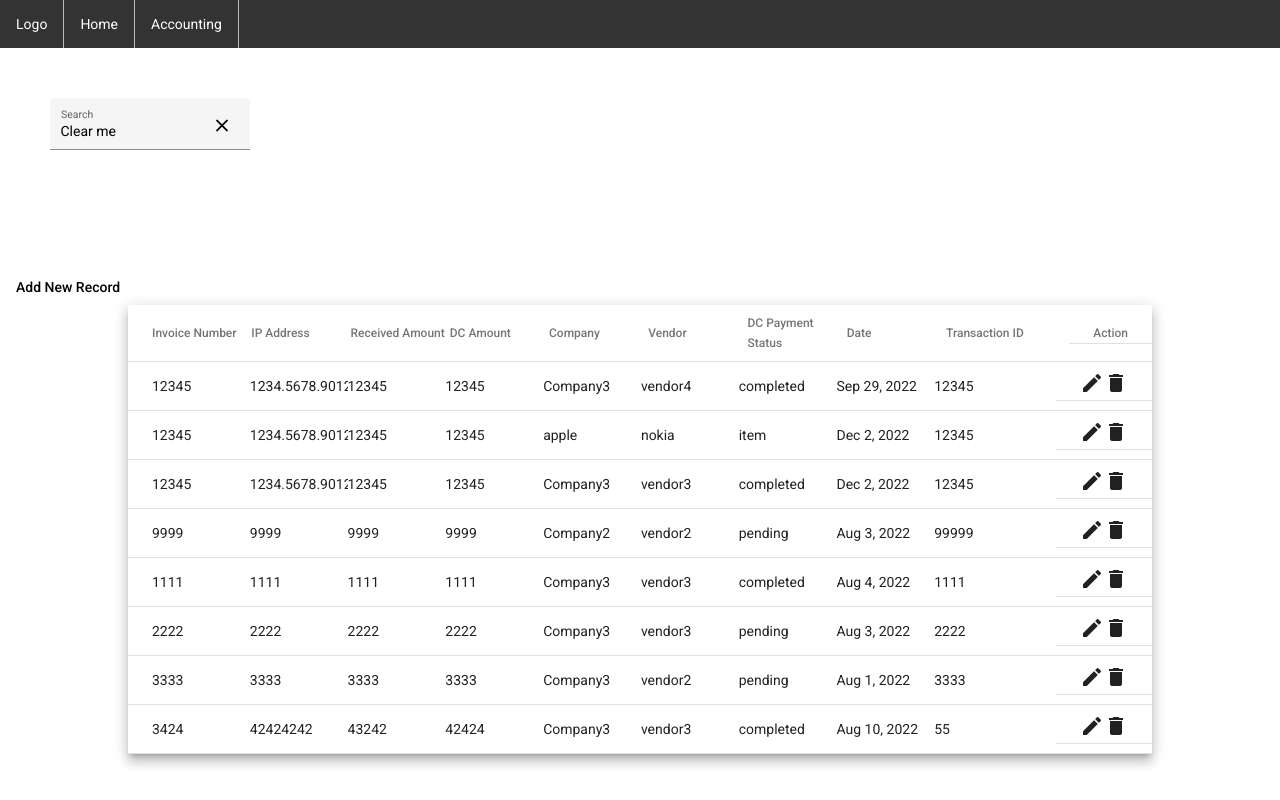
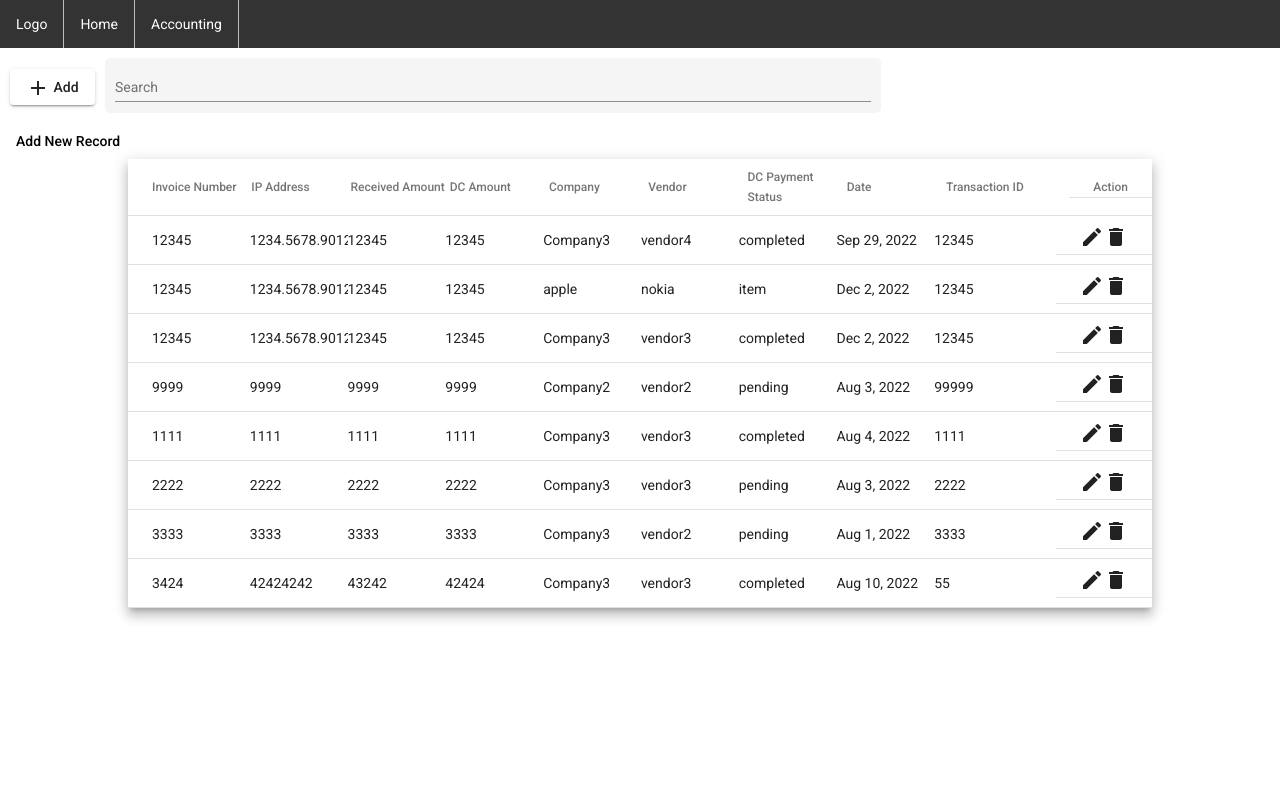
Before and after one commit to souravmandalcoder/Account-Crud, an Angular app: page /sales in a window 1280 px wide. Built offline with nearby package versions, Linux system fonts and the light colour scheme; data requests are answered from the project's data file.

Commit message:
implemented search

```diff
--- a/src/app/components/sales/sales.component.html
+++ b/src/app/components/sales/sales.component.html
@@ -1,21 +1,29 @@
-<div class="search">
-  <mat-form-field class="example-form-field-search" appearance="fill">
-    <mat-label>Search</mat-label>
-    <input matInput type="text" [(ngModel)]="value" />
+<div class="search-div">
+  <button mat-raised-button><mat-icon>add</mat-icon> Add</button>
+  <mat-form-field class="search-form-field" floatLabel="never">
+    <input
+      matInput
+      [(ngModel)]="searchKey"
+      placeholder="Search"
+      autocomplete="off"
+      (keyup)="applyFilter($any($event.target).value)"
+      #input
+    />
     <button
-      *ngIf="value"
+      mat-button
       matSuffix
       mat-icon-button
-      aria-label="Clear"
-      (click)="value = ''"
+      aria-label="clear"
+      *ngIf="searchKey"
+      (click)="onSearchClear()"
     >
       <mat-icon>close</mat-icon>
     </button>
   </mat-form-field>
 </div>
+
 <div class="sales-table">
   <button mat-button (click)="openDialog()">Add New Record</button>
-
   <div class="table">
     <mat-table [dataSource]="dataSource" class="mat-elevation-z8">
       <ng-container matColumnDef="invoiceNumber">
@@ -85,8 +93,18 @@
         </td>
       </ng-container>
 
+      <ng-container matColumnDef="loading">
+        <mat-footer-cell *matFooterCellDef colspan="6">
+          Loading Data...
+        </mat-footer-cell>
+      </ng-container>
+
       <mat-header-row *matHeaderRowDef="displayedColumns"></mat-header-row>
       <mat-row *matRowDef="let row; columns: displayedColumns"></mat-row>
+      <mat-footer-row
+        *matFooterRowDef="['loading']"
+        [ngClass]="{ hide: dataSource != null }"
+      ></mat-footer-row>
     </mat-table>
   </div>
 </div>
--- a/src/app/components/sales/sales.component.scss
+++ b/src/app/components/sales/sales.component.scss
@@ -7,11 +7,44 @@
     margin:auto
 }
 
-.sales-table{
-    padding-top: 50px;
+.hide{
+    display:none;
 }
 
-.example-form-field-search {
-    width: 200px;
-    padding:50px;
-  }
+mat-footer-row mat-footer-cell{
+    justify-content: center;
+    font-style: italic;
+}
+
+// Filter Control
+.search-div{
+    margin: 10px;
+}
+
+.search-form-field{
+    width: 60%;
+    height:45px;
+    margin-left:10px;
+    padding: 5px 10px;
+    background-color: #f5f5f5;
+    border-radius: 5px;
+
+}
+
+.search-form-field div.mat-form-field-underline{
+    display: none;
+}
+
+.search-form-field div.mat-form-field-infix{
+    border-top: 0px;
+}
+
+.search-form-field div.mat-form-field-wrapper{
+    padding-bottom: 0px;
+
+}
+
+.search-form-field div.mat-form-field-suffix button{
+    height: 32px;
+    width: 32px;
+}
--- a/src/app/components/sales/sales.component.ts
+++ b/src/app/components/sales/sales.component.ts
@@ -1,9 +1,12 @@
-import { Component, OnInit } from '@angular/core';
+import { Component, OnInit, ViewChild } from '@angular/core';
 import { MatDialog } from '@angular/material/dialog';
+import { MatPaginator } from '@angular/material/paginator';
+import { MatSort } from '@angular/material/sort';
 import { Sales } from 'src/app/models/sales';
 import { SalesService } from 'src/app/services/sales.service';
 import { NewsalesComponent } from '../dialogs/sales/newsales/newsales.component';
 import { UpdatesalesComponent } from '../dialogs/sales/updatesales/updatesales.component';
+import { MatTableDataSource } from '@angular/material/table';
 
 @Component({
   selector: 'app-sales',
@@ -12,7 +15,8 @@ import { UpdatesalesComponent } from '../dialogs/sales/updatesales/updatesales.c
 })
 export class SalesComponent implements OnInit {
 
-  value = 'Clear me';
+
+  searchKey!: string;
 
   displayedColumns: string[] = ['invoiceNumber', 'IPAddress', 'receivedAmount', 'DCAmount', 'company', 'vendor', 'DCPaymentStatus', 'date', 'transactionID', 'action'];
   dataSource: any;
@@ -21,20 +25,21 @@ export class SalesComponent implements OnInit {
   constructor(private salesService: SalesService, public dialog: MatDialog) { }
 
   ngOnInit(): void {
-    this.getSales()
+    this.getSales();
   }
+
 
 
   getSales() {
     this.salesService.getSales().subscribe(res => {
       this.sales = res;
       console.log(this.sales);
-      this.dataSource = this.sales;
+      this.dataSource = new MatTableDataSource(this.sales);
     })
   }
 
   deleteSales(id: number) {
-    this.salesService.deleteSales(id).subscribe(res => {
+    this.salesService.deleteSales(id).subscribe(_res => {
       this.getSales();
     })
   }
@@ -62,4 +67,13 @@ export class SalesComponent implements OnInit {
     });
   }
 
+  onSearchClear() {
+    this.searchKey = '';
+  }
+
+  applyFilter(filterValue: string) {
+    this.dataSource.filter = filterValue.trim().toLowerCase()
+  }
+
+
 }
```
Also changed, not shown: src/app/core/material-lib.module.ts (+6 -1 lines).
